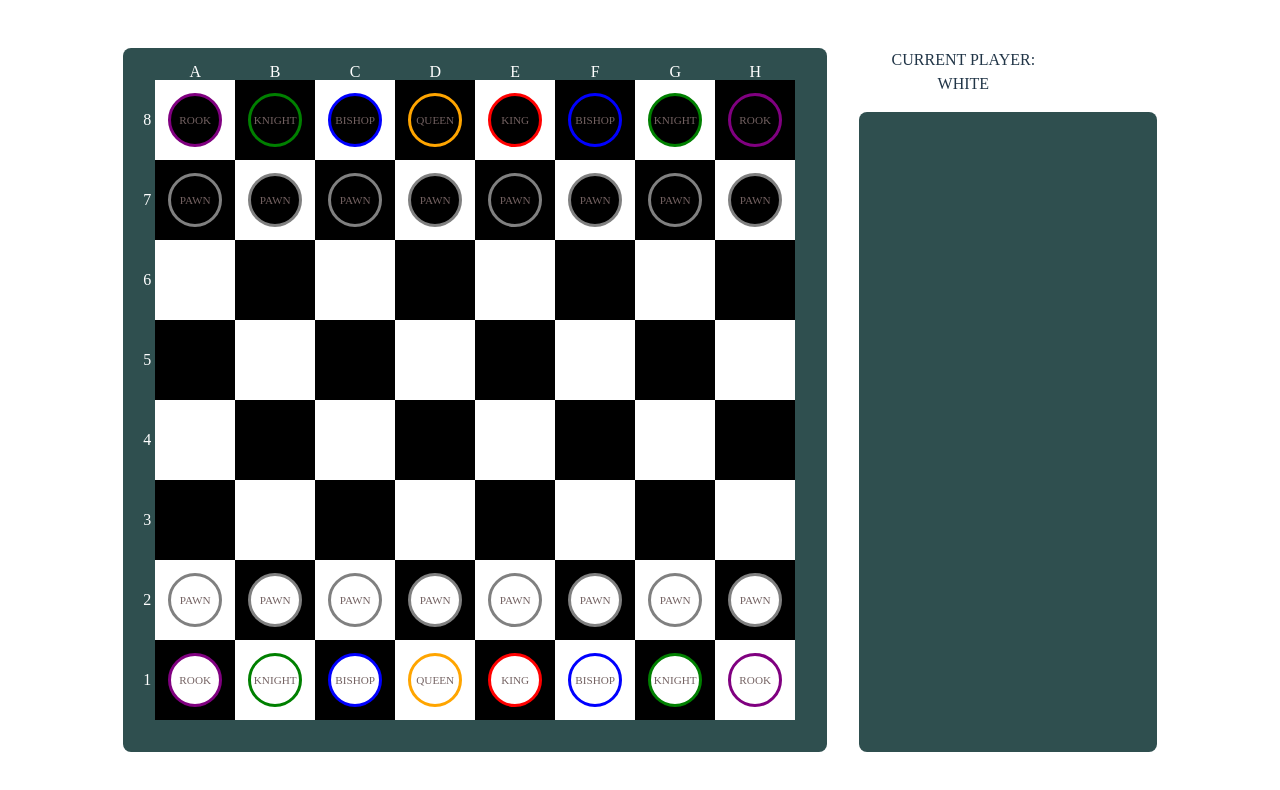
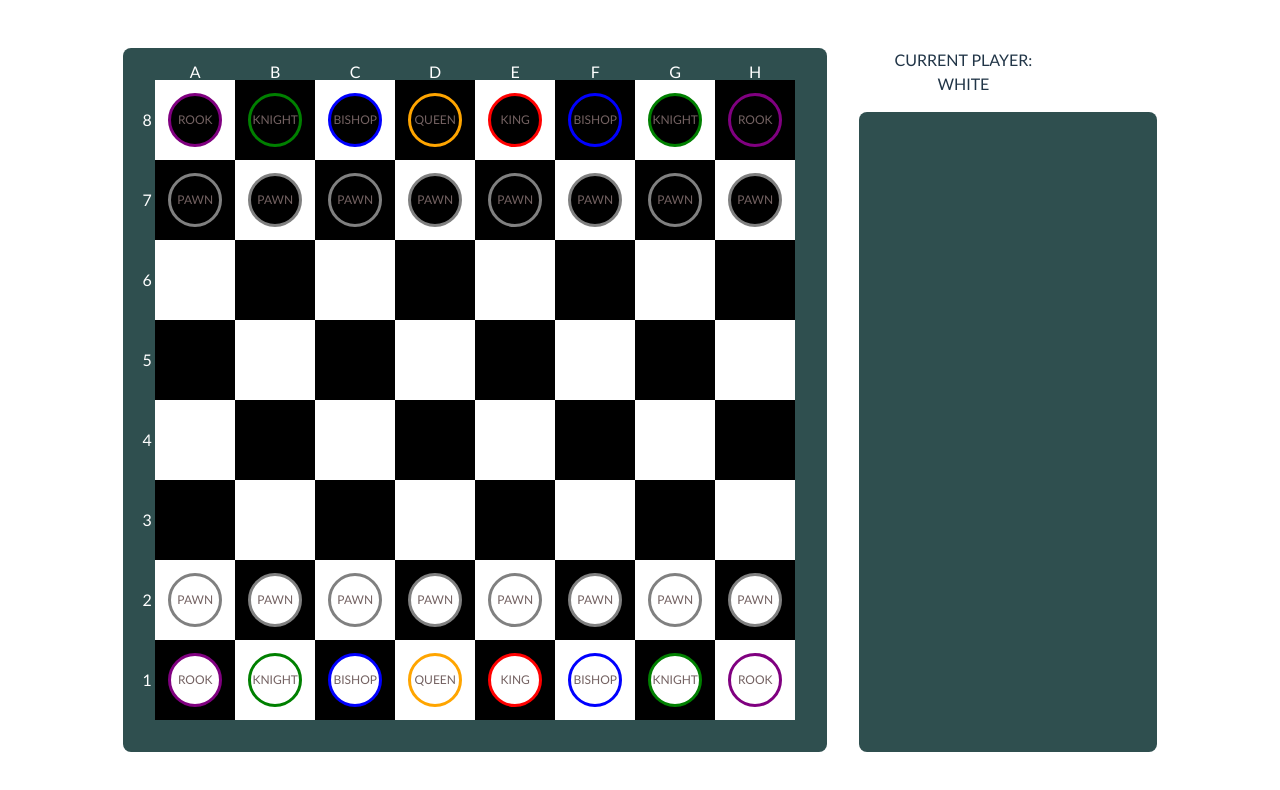
Before and after one commit to SuperJenJay/super-chess, a React (Vite) app: page / in a window 1280 px wide. Shown: the top 790 px of the page. Built offline with nearby package versions, Linux system fonts and the light colour scheme.

Commit message:
Add files via upload

```diff
--- a/src/assets/components/Labels.module.css
+++ b/src/assets/components/Labels.module.css
@@ -25,4 +25,5 @@
 .vertical p {
   color: white;
   align-self: center;
+  margin: 0;
 }
--- a/src/assets/components/Piece.module.css
+++ b/src/assets/components/Piece.module.css
@@ -7,10 +7,9 @@
   cursor: pointer;
   z-index: 1;
   align-items: center;
-  font-size: 0.8rem;
+  font-size: 1.5vh;
   color: rgb(116, 98, 98);
   user-select: none;
-  font-size: 0.7rem;
 }
 
 .black {
--- a/src/index.css
+++ b/src/index.css
@@ -70,5 +70,6 @@
 }
 
 * {
-  font-family: cursive;
+  font-family: 'Trebuchet MS', 'Lucida Sans Unicode', 'Lucida Grande',
+    'Lucida Sans', Arial, sans-serif;
 }
```
